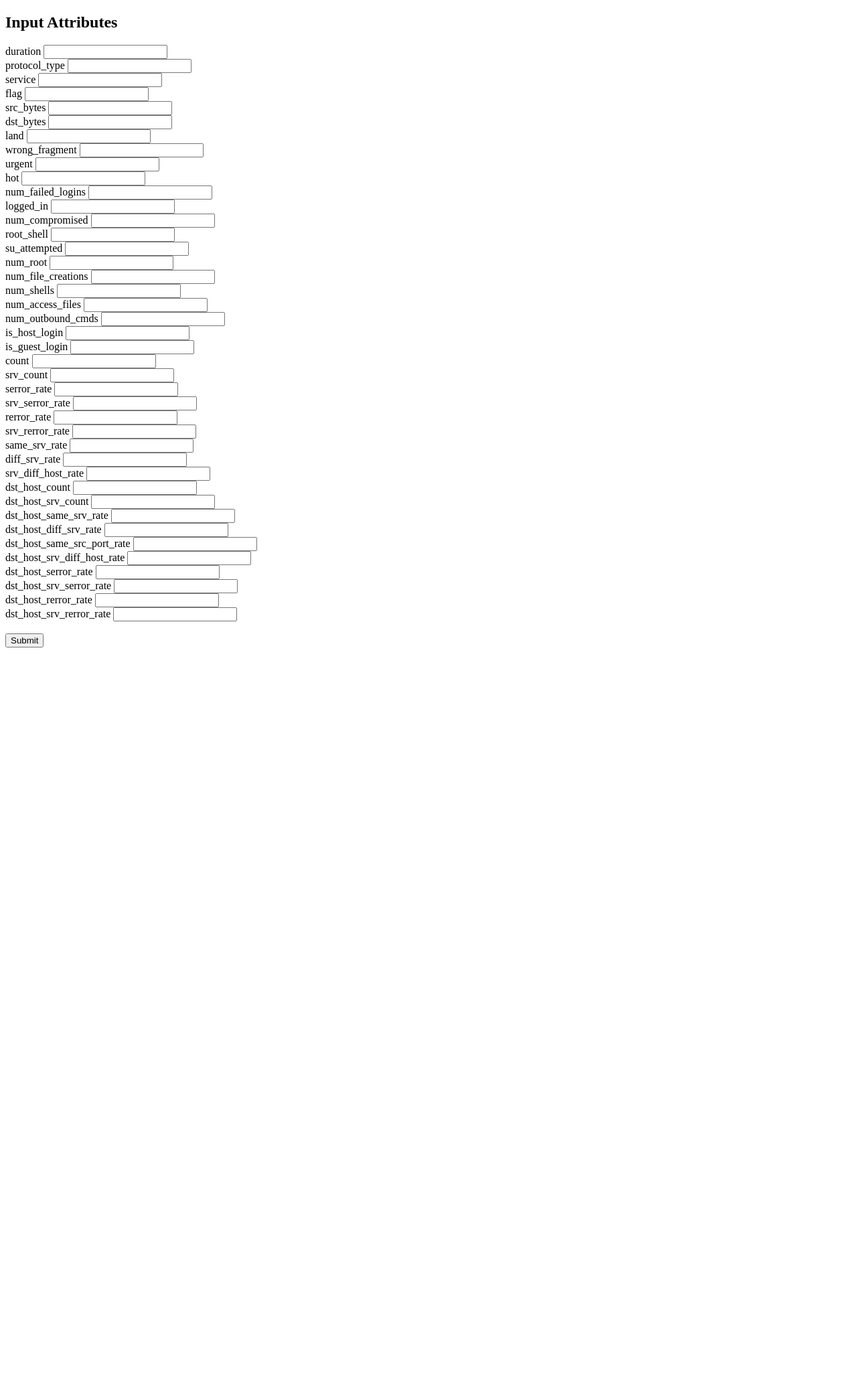
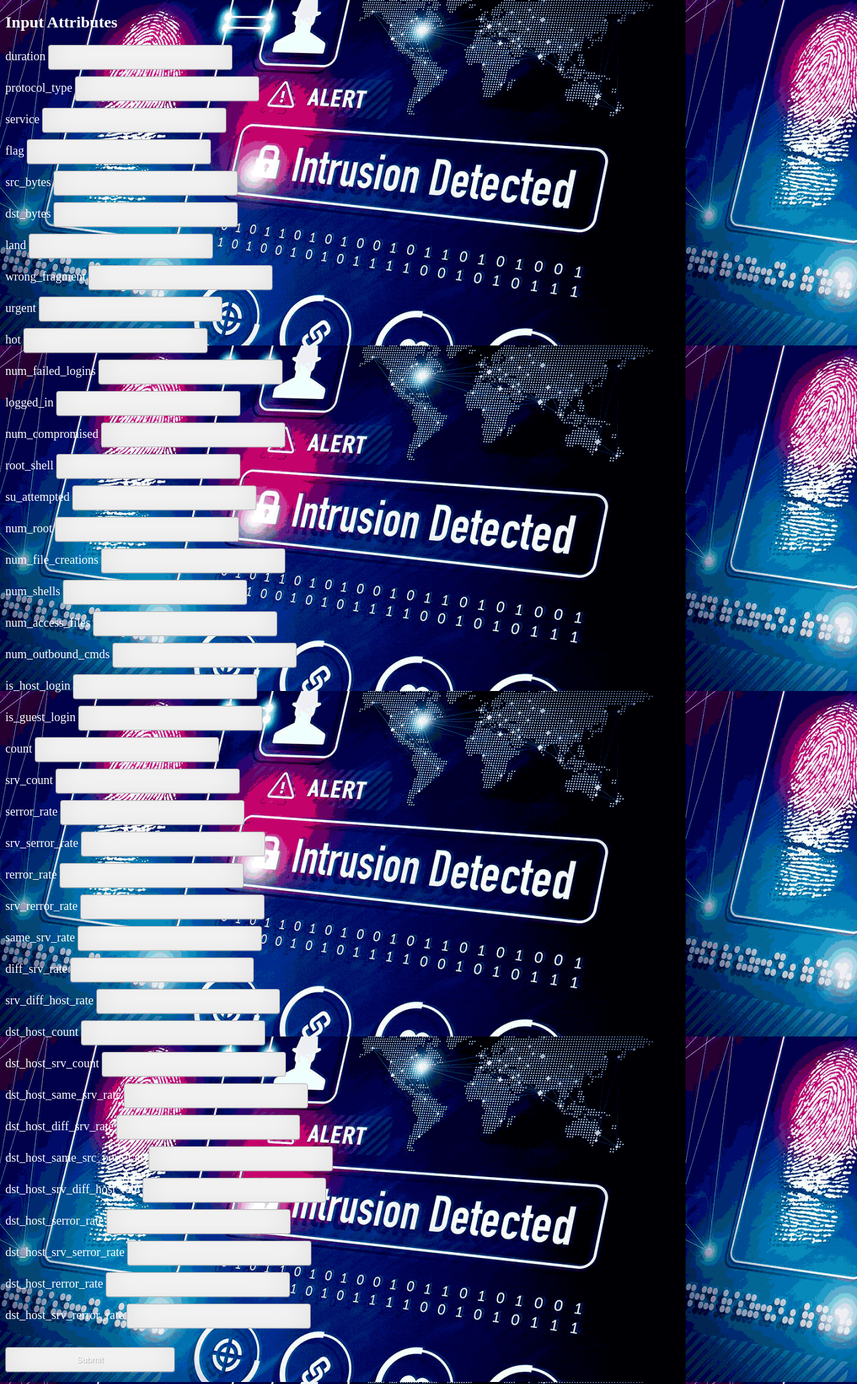
Before and after one commit to firas-rebai/Intrusion-Detection-System, a Flask app: page / in a window 1280 px wide. Shown: the whole page at 67% size. Before the commit the page ends 967 px from the top, so only its background shows below. Run offline with Flask 3, Linux system fonts and the light colour scheme; parts of the project's set-up code (start-up, migrations or seed data) failed here and were passed over.

Commit message:
production #3 final

```diff
--- a/app.py
+++ b/app.py
@@ -1,4 +1,4 @@
-from flask import Flask, render_template, request
+from flask import Flask, render_template, request, jsonify
 import pickle
 import pandas as pd
 from sklearn.preprocessing import LabelEncoder
@@ -119,7 +119,7 @@ def test(values):  # put application's code here
         if pred[0] == 4:
             results.append("Probe")
     print(results[0])
-    return render_template("result.html", forest=results[0], knn=results[1],adaboost=results[2])
+    return jsonify(forest=results[0], knn=results[1],adaboost=results[2])
 
 
 if __name__ == '__main__':
--- a/static/css/style.css
+++ b/static/css/style.css
@@ -1,34 +1,22 @@
-@import url(https://fonts.googleapis.com/css?family=Open+Sans);
-.btn { display: inline-block; *display: inline; *zoom: 1; padding: 4px 10px 4px; margin-bottom: 0; font-size: 13px; line-height: 18px; color: #333333; text-align: center;text-shadow: 0 1px 1px rgba(255, 255, 255, 0.75); vertical-align: middle; background-color: #f5f5f5; background-image: -moz-linear-gradient(top, #ffffff, #e6e6e6); background-image: -ms-linear-gradient(top, #ffffff, #e6e6e6); background-image: -webkit-gradient(linear, 0 0, 0 100%, from(#ffffff), to(#e6e6e6)); background-image: -webkit-linear-gradient(top, #ffffff, #e6e6e6); background-image: -o-linear-gradient(top, #ffffff, #e6e6e6); background-image: linear-gradient(top, #ffffff, #e6e6e6); background-repeat: repeat-x; filter: progid:dximagetransform.microsoft.gradient(startColorstr=#ffffff, endColorstr=#e6e6e6, GradientType=0); border-color: #e6e6e6 #e6e6e6 #e6e6e6; border-color: rgba(0, 0, 0, 0.1) rgba(0, 0, 0, 0.1) rgba(0, 0, 0, 0.25); border: 1px solid #e6e6e6; -webkit-border-radius: 4px; -moz-border-radius: 4px; border-radius: 4px; -webkit-box-shadow: inset 0 1px 0 rgba(255, 255, 255, 0.2), 0 1px 2px rgba(0, 0, 0, 0.05); -moz-box-shadow: inset 0 1px 0 rgba(255, 255, 255, 0.2), 0 1px 2px rgba(0, 0, 0, 0.05); box-shadow: inset 0 1px 0 rgba(255, 255, 255, 0.2), 0 1px 2px rgba(0, 0, 0, 0.05); cursor: pointer; *margin-left: .3em; }
-.btn:hover, .btn:active, .btn.active, .btn.disabled, .btn[disabled] { background-color: #e6e6e6; }
-.btn-large { padding: 9px 14px; font-size: 15px; line-height: normal; -webkit-border-radius: 5px; -moz-border-radius: 5px; border-radius: 5px; }
-.btn:hover { color: #333333; text-decoration: none; background-color: #e6e6e6; background-position: 0 -15px; -webkit-transition: background-position 0.1s linear; -moz-transition: background-position 0.1s linear; -ms-transition: background-position 0.1s linear; -o-transition: background-position 0.1s linear; transition: background-position 0.1s linear; }
-.btn-primary, .btn-primary:hover { text-shadow: 0 -1px 0 rgba(0, 0, 0, 0.25); color: #ffffff; }
-.btn-primary.active { color: rgba(255, 255, 255, 0.75); }
-.btn-primary { background-color: #4a77d4; background-image: -moz-linear-gradient(top, #6eb6de, #4a77d4); background-image: -ms-linear-gradient(top, #6eb6de, #4a77d4); background-image: -webkit-gradient(linear, 0 0, 0 100%, from(#6eb6de), to(#4a77d4)); background-image: -webkit-linear-gradient(top, #6eb6de, #4a77d4); background-image: -o-linear-gradient(top, #6eb6de, #4a77d4); background-image: linear-gradient(top, #6eb6de, #4a77d4); background-repeat: repeat-x; filter: progid:dximagetransform.microsoft.gradient(startColorstr=#6eb6de, endColorstr=#4a77d4, GradientType=0);  border: 1px solid #3762bc; text-shadow: 1px 1px 1px rgba(0,0,0,0.4); box-shadow: inset 0 1px 0 rgba(255, 255, 255, 0.2), 0 1px 2px rgba(0, 0, 0, 0.5); }
-.btn-primary:hover, .btn-primary:active, .btn-primary.active, .btn-primary.disabled, .btn-primary[disabled] { filter: none; background-color: #4a77d4; }
-.btn-block { width: 100%; display:block; }
 
-* { -webkit-box-sizing:border-box; -moz-box-sizing:border-box; -ms-box-sizing:border-box; -o-box-sizing:border-box; box-sizing:border-box; }
+label {
+	font-size: large;
+	color: white;
+}
 
-html { width: 100%; height:100%; overflow:hidden; }
+
+p {
+	font-size: xxx-large;
+	color: white;
+}
+
+
+h2 {
+	color: white;
+}
 
 body {
-	width: 100%;
-	height:100%;
-	font-family: 'Open Sans', sans-serif;
-	background: #092756;
-	color: #fff;
-	font-size: 18px;
-	text-align:center;
-	letter-spacing:1.2px;
-	background: -moz-radial-gradient(0% 100%, ellipse cover, rgba(104,128,138,.4) 10%,rgba(138,114,76,0) 40%),-moz-linear-gradient(top,  rgba(57,173,219,.25) 0%, rgba(42,60,87,.4) 100%), -moz-linear-gradient(-45deg,  #670d10 0%, #092756 100%);
-	background: -webkit-radial-gradient(0% 100%, ellipse cover, rgba(104,128,138,.4) 10%,rgba(138,114,76,0) 40%), -webkit-linear-gradient(top,  rgba(57,173,219,.25) 0%,rgba(42,60,87,.4) 100%), -webkit-linear-gradient(-45deg,  #670d10 0%,#092756 100%);
-	background: -o-radial-gradient(0% 100%, ellipse cover, rgba(104,128,138,.4) 10%,rgba(138,114,76,0) 40%), -o-linear-gradient(top,  rgba(57,173,219,.25) 0%,rgba(42,60,87,.4) 100%), -o-linear-gradient(-45deg,  #670d10 0%,#092756 100%);
-	background: -ms-radial-gradient(0% 100%, ellipse cover, rgba(104,128,138,.4) 10%,rgba(138,114,76,0) 40%), -ms-linear-gradient(top,  rgba(57,173,219,.25) 0%,rgba(42,60,87,.4) 100%), -ms-linear-gradient(-45deg,  #670d10 0%,#092756 100%);
-	background: -webkit-radial-gradient(0% 100%, ellipse cover, rgba(104,128,138,.4) 10%,rgba(138,114,76,0) 40%), linear-gradient(to bottom,  rgba(57,173,219,.25) 0%,rgba(42,60,87,.4) 100%), linear-gradient(135deg,  #670d10 0%,#092756 100%);
-	filter: progid:DXImageTransform.Microsoft.gradient( startColorstr='#3E1D6D', endColorstr='#092756',GradientType=1 );
-
+	background-image: url("background.png");
 }
 .login {
 	position: absolute;
@@ -39,12 +27,10 @@ body {
 	height:400px;
 }
 
-.login h1 { color: #fff; text-shadow: 0 0 10px rgba(0,0,0,0.3); letter-spacing:1px; text-align:center; }
-
 input {
-	width: 100%;
+	width: 20%;
 	margin-bottom: 10px;
-	background: rgba(0,0,0,0.3);
+	background: rgb(255, 255, 255);
 	border: none;
 	outline: none;
 	padding: 10px;
--- a/templates/home.html
+++ b/templates/home.html
@@ -4,6 +4,7 @@
     <meta charset="UTF-8">
     <meta name="viewport" content="width=device-width, initial-scale=1.0">
     <title>Input Form</title>
+    <link rel="stylesheet" href="../static/css/style.css">
 </head>
 <body>
 
--- a/templates/result.html
+++ b/templates/result.html
@@ -1,10 +1,12 @@
 <!DOCTYPE html>
 <html>
 <head>
-<title> ML Flask Application </title>
+<title> Results </title>
+        <link rel="stylesheet" href="../static/css/style.css">
+
 </head>
 
-<body>
+<body >
 <h1> Results </h1>
 
         <h2>Result: </h2>
```
Also changed, not shown: static/css/background.png (added).
